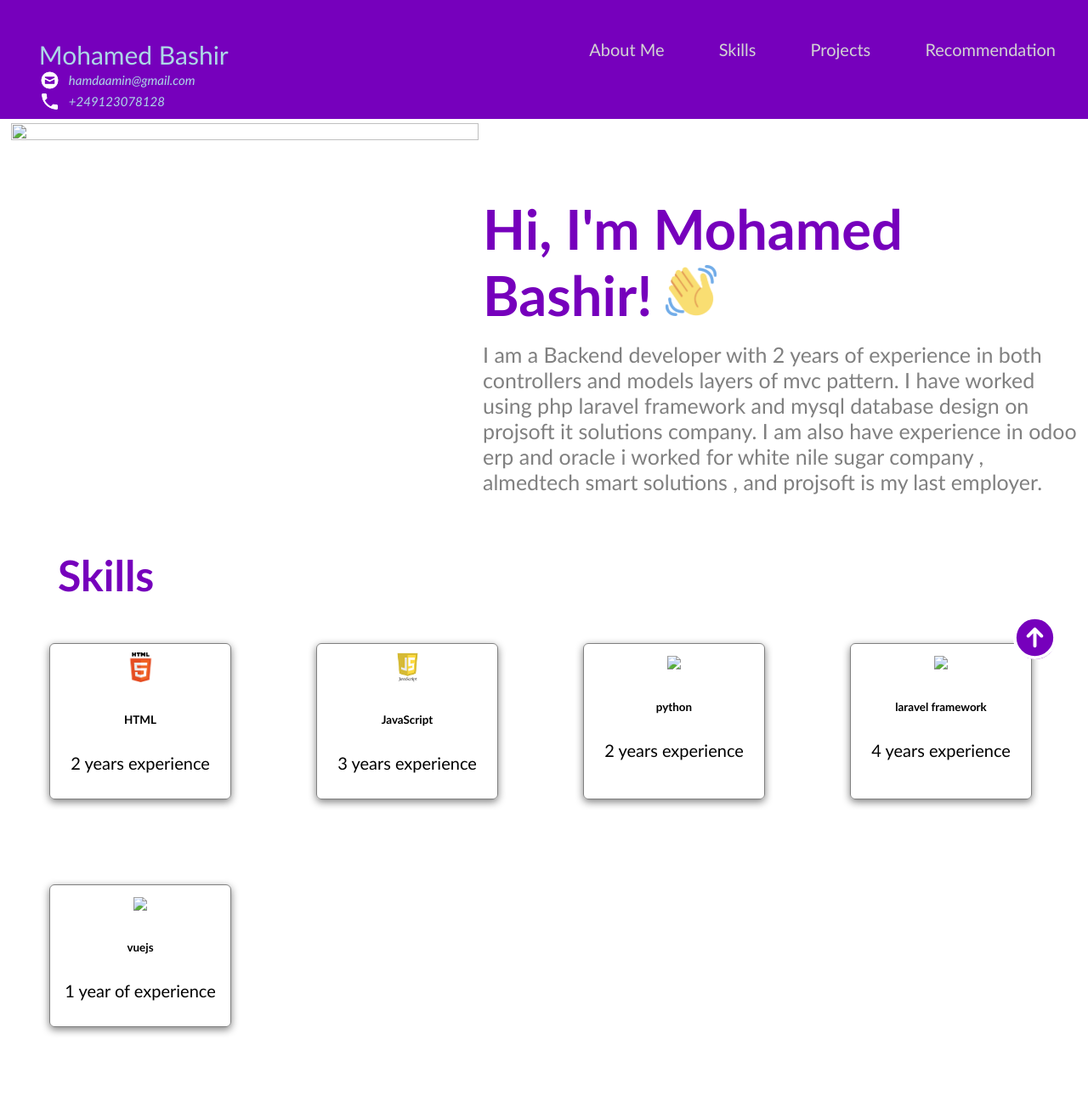
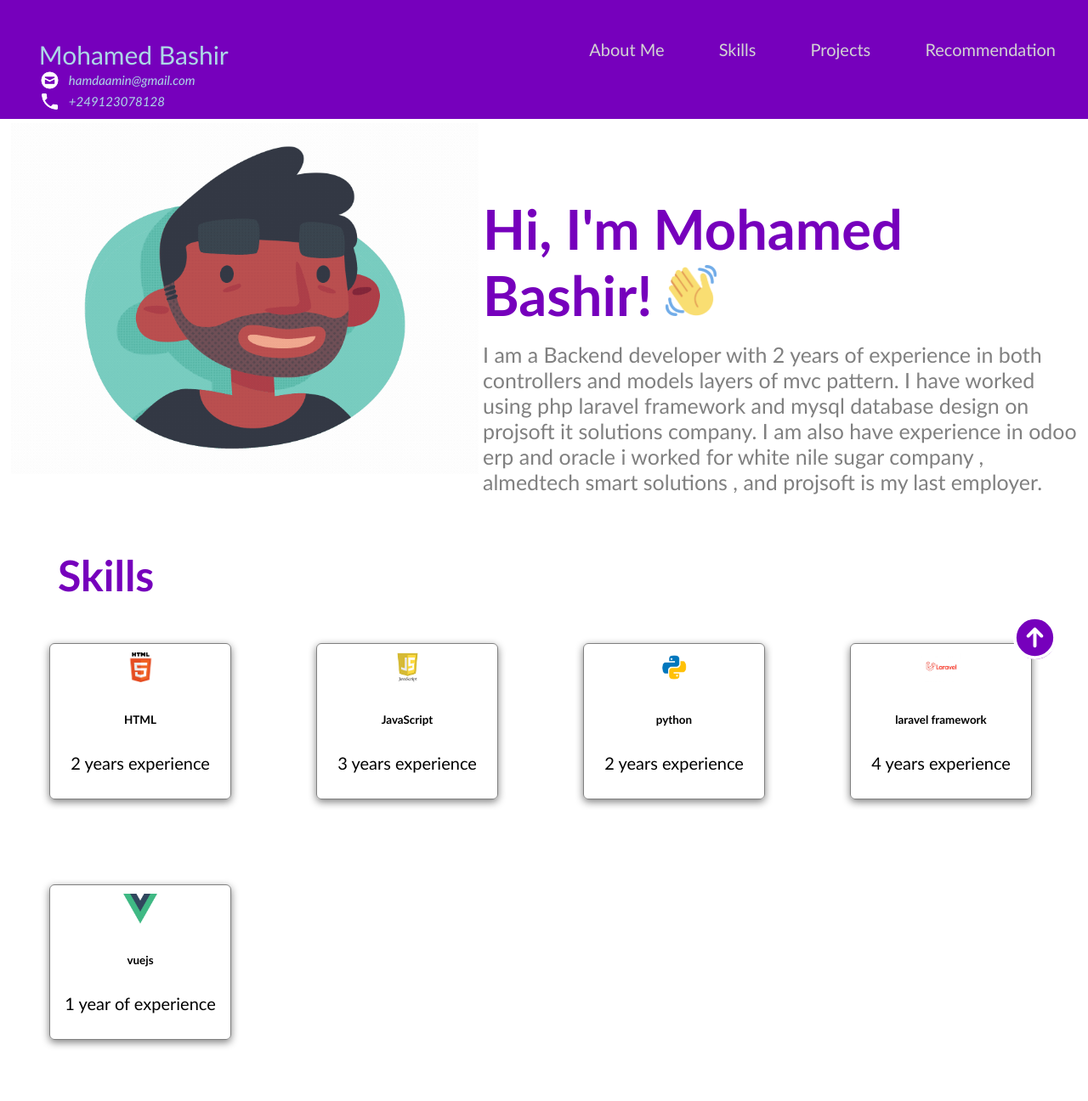
Before and after one commit to mystrobasheer/mohamedbashir-portfolio, a plain HTML site: page index.html in a window 1280 px wide. Shown: the top 1296 px of the page at 85% size. Drawn offline with Linux system fonts and the light colour scheme.

Commit message:
Update index.html

```diff
--- a/index.html
+++ b/index.html
@@ -38,7 +38,7 @@
     <!-- About Me -->
     <section id="about-me" class="container">
       <div>
-        <img src="profile-image.gif" class="profile_image"/>
+        <img src="html_finalprojimages/profile-image.gif" class="profile_image"/>
       </div>
 
       <div>
@@ -73,19 +73,19 @@
 
         <!-- Add more skills here -->
         <div class="skill">
-            <img src="images1.png"/>
+            <img src="html_finalprojimages/images1.png"/>
             <h6>python</h6>
             <p>2 years experience</p>
           </div>
 
           <div class="skill">
-            <img src="laravel8530.jpg"/>
+            <img src="html_finalprojimages/laravel8530.jpg"/>
             <h6>laravel framework</h6>
             <p>4 years experience</p>
           </div>
 
           <div class="skill">
-            <img src="Vue.js_Logo_2.svg.png"/>
+            <img src="html_finalprojimages/Vue.js_Logo_2.svg.png"/>
             <h6>vuejs </h6>
             <p>1 year of experience</p>
           </div>
```
